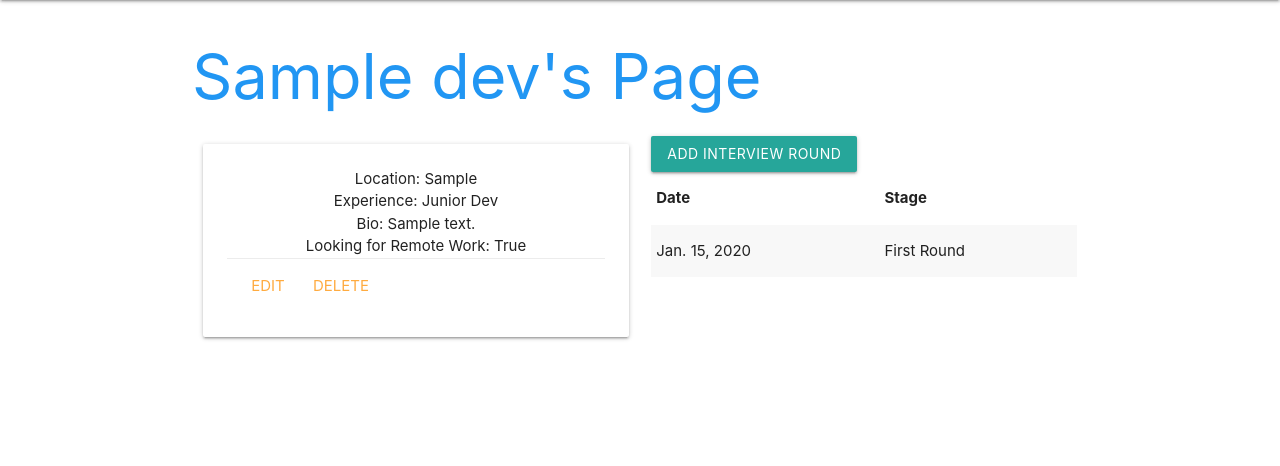
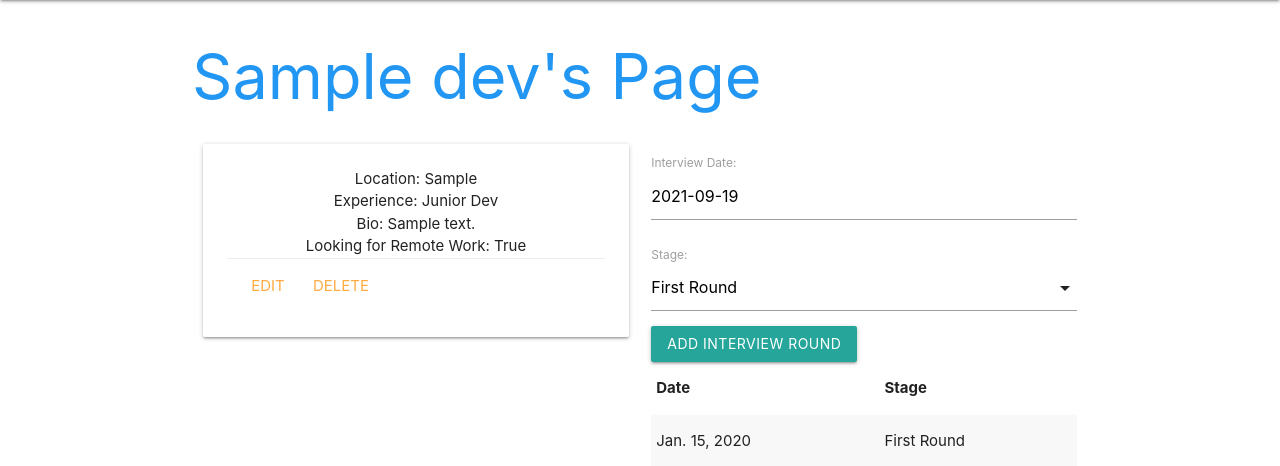
Before and after one commit to hamilton-mike/dev-collector, a Django app: page /devs/1 in a window 1280 px wide. Shown: the part 64-530 px from the top of the page. Run offline with Django 3.2, Linux system fonts and the light colour scheme; tables that the repository leaves empty hold one stand-in row (values such as "Sample post").

Commit message:
fix syntax error in form

```diff
--- a/main_app/templates/devs/detail.html
+++ b/main_app/templates/devs/detail.html
@@ -28,8 +28,7 @@
 
     <div class="col s6">
         <form action="{% url 'add_interview' dev.id %}" method="post">
-            {% csrf_token %}
-            {{ interview_form.as.p }}
+            {% csrf_token %} {{ interview_form.as_p }}
             <input type="submit" value="Add Interview Round" class="btn">
         </form>
         <table class="striped">
```
